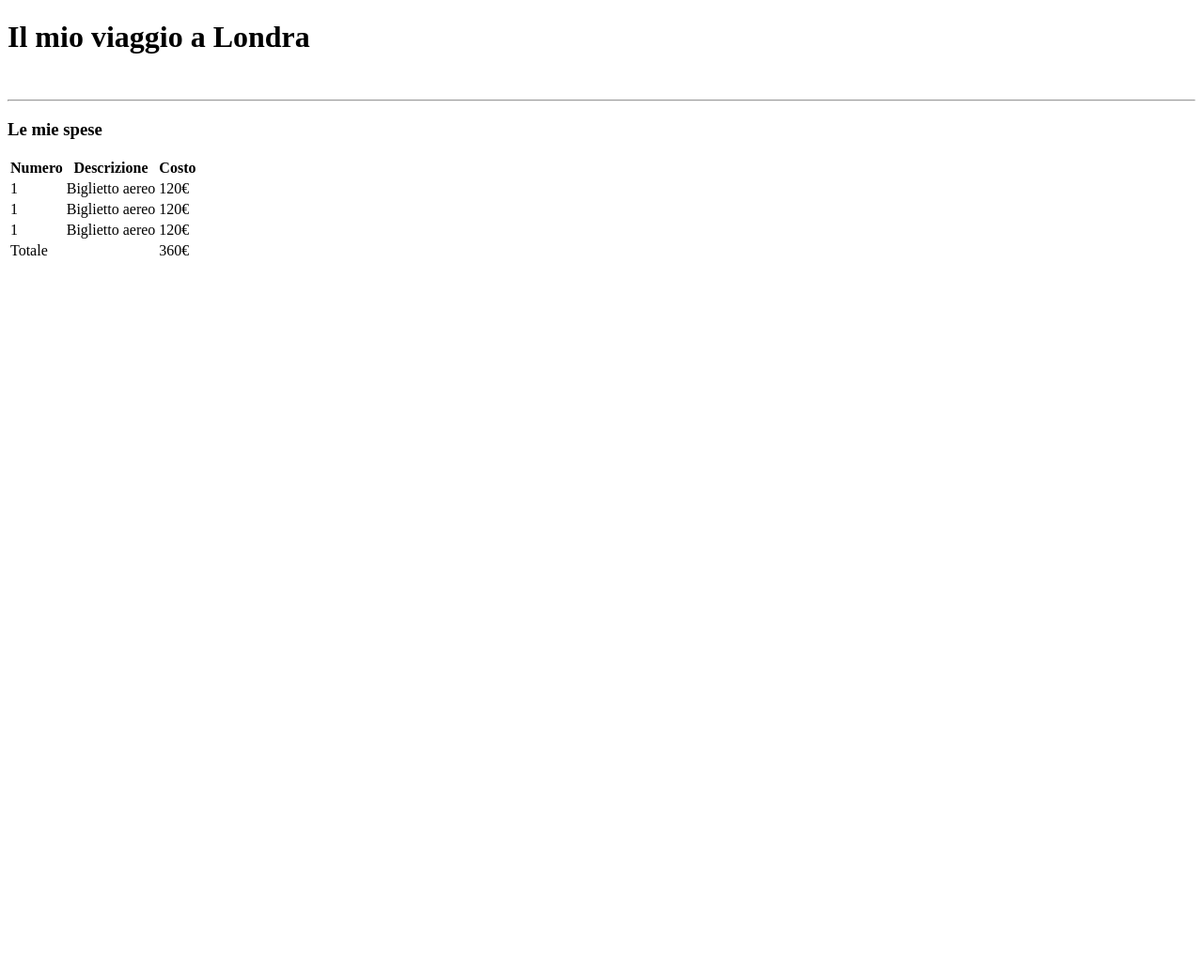
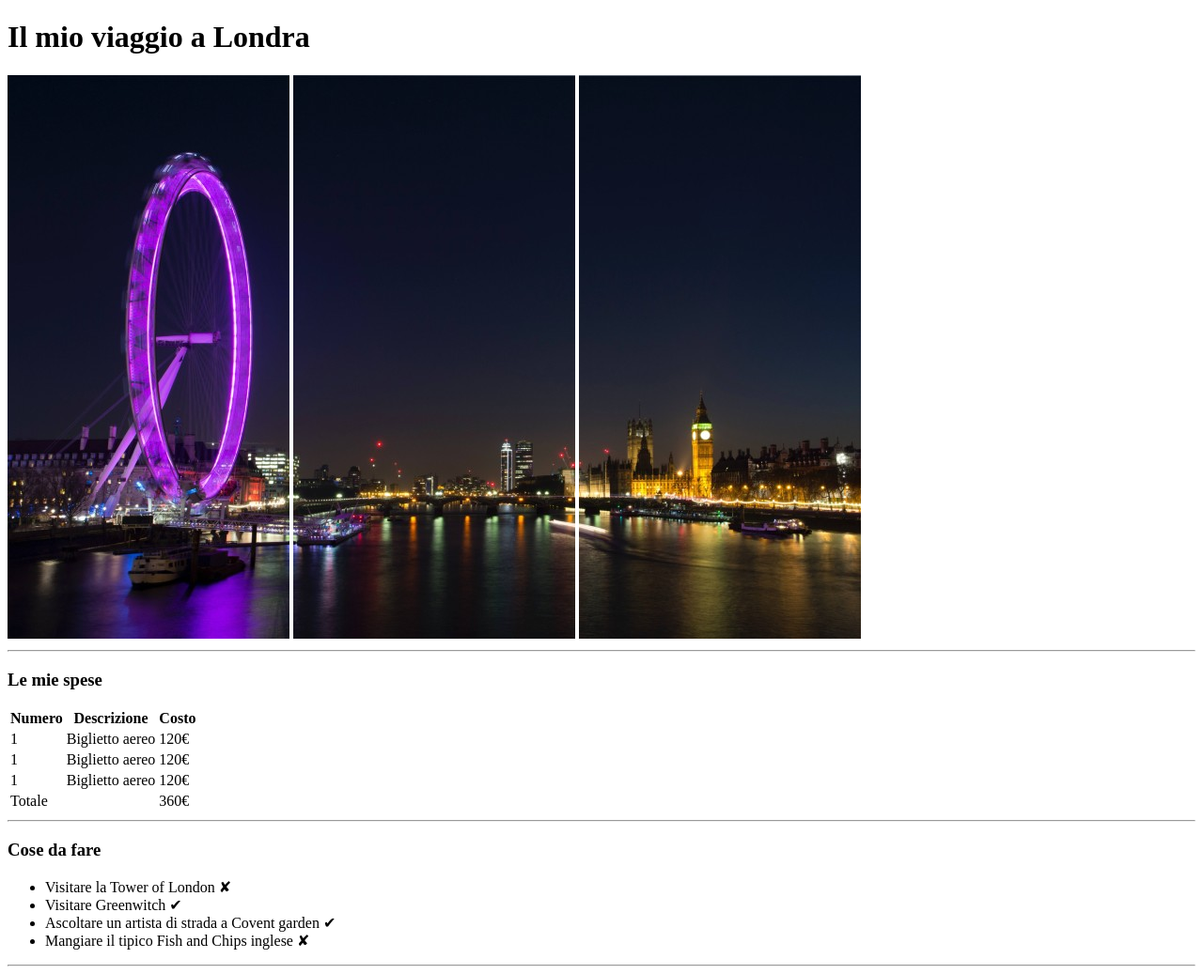
Before and after one commit to FabioBabaglioni/-html-london-trip, a plain HTML site: page index.html in a window 1280 px wide. Shown: the whole page at 94% size. Before the commit the page ends 800 px from the top, so only its background shows below. Drawn offline with Linux system fonts and the light colour scheme.

Commit message:
create 2 section "cose da fare"

```diff
--- a/index.html
+++ b/index.html
@@ -23,7 +23,7 @@
     <!-- parte centrale del sito -->
     <main>
 
-        <section>
+        <section class="table">
             <h3>Le mie spese</h3>
 
             <!-- intestazione tabella -->
@@ -58,6 +58,7 @@
 
                </tbody>
 
+                <!-- parte finale della tabella -->
                <tfoot>
                 <tr>
                     <td>Totale</td>
@@ -67,7 +68,26 @@
             </tfoot>
 
             </table>
+
+            <hr>
         </section>
+
+        <!-- sezione cose da fare -->
+        <section>
+
+            <h3>Cose da fare</h3>
+
+            <ul>
+                <li>Visitare la Tower of London &#10008;</li>
+                <li>Visitare Greenwitch &#10004;</li>
+                <li>Ascoltare un artista di strada a Covent garden &#10004;</li>
+                <li>Mangiare il tipico Fish and Chips inglese &#10008;</li>
+            </ul>
+
+            <hr>
+        </section>
+
+
     </main>
 
     <!-- footer album foto  -->
```
Also changed, not shown: img/pexels-bill-emrich-230794-0.jpg (added), img/pexels-bill-emrich-230794-1.jpg (added), img/pexels-bill-emrich-230794-2.jpg (added).
